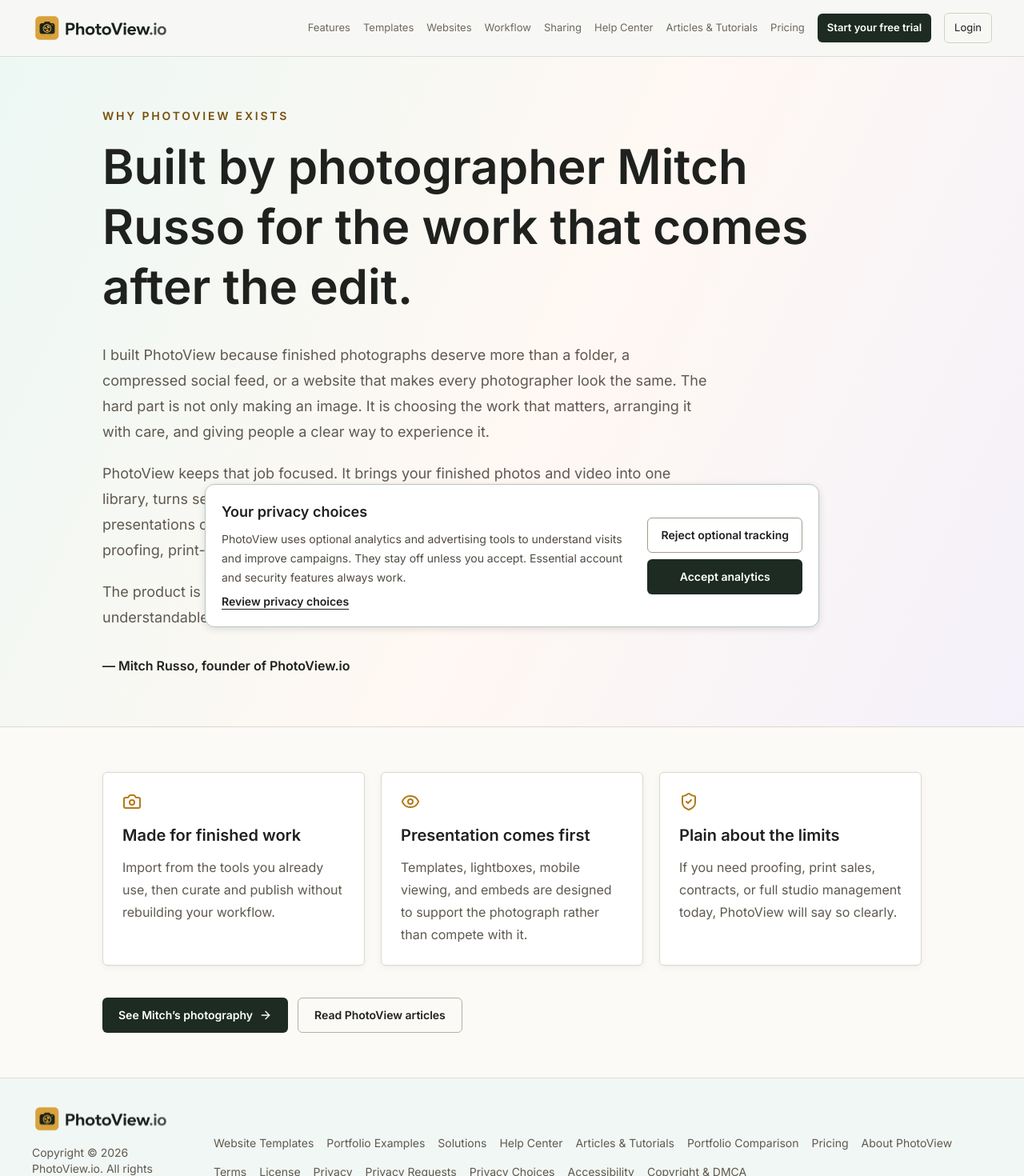
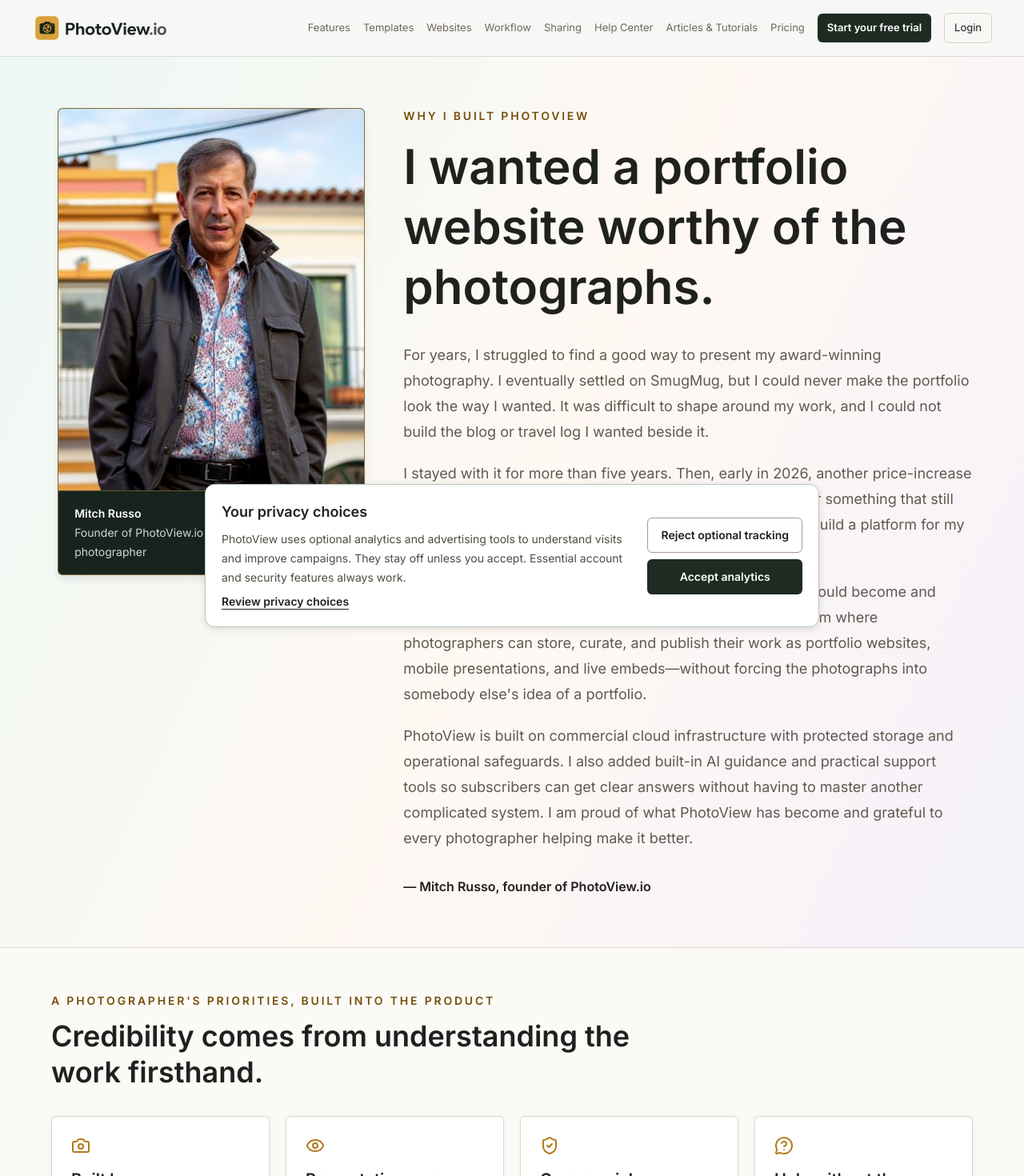
Before and after one commit to mitchrusso/Photo-Portfolio, a Next.js app: page /about in a window 1280 px wide. Shown: the top 1470 px of the page at 80% size. Built offline with nearby package versions, Linux system fonts and the light colour scheme; no server answers.

Commit message:
Add founder story and portrait

```diff
--- a/src/app/about/page.tsx
+++ b/src/app/about/page.tsx
@@ -1,11 +1,12 @@
 import type { Metadata } from "next"
+import Image from "next/image"
 import Link from "next/link"
-import { ArrowRight, Camera, Eye, ShieldCheck } from "lucide-react"
+import { ArrowRight, Camera, Eye, MessageCircleQuestion, ShieldCheck } from "lucide-react"
 import { SiteFooter } from "@/components/site/site-footer"
 import { SiteHeader } from "@/components/site/site-header"
 
 const title = "About PhotoView and Founder Mitch Russo"
-const description = "Learn why photographer Mitch Russo built PhotoView: a focused way to store, curate, present, and share finished photography without the weight of a full studio-management platform."
+const description = "Learn how award-winning photographer Mitch Russo turned years of frustration with portfolio platforms into PhotoView: a focused way to present finished photography with pride."
 
 export const metadata: Metadata = {
   alternates: { canonical: "/about" },
@@ -20,30 +21,56 @@ export default function AboutPage() {
     <main className="min-h-screen bg-[#fbfaf7] text-[#1f211e]">
       <SiteHeader />
       <section className="border-b border-[#ded8cc] bg-[linear-gradient(115deg,#edf8f4_0%,#fff8f3_52%,#f4f1fa_100%)] px-6 py-16 md:px-10">
-        <div className="mx-auto max-w-5xl">
-          <p className="text-sm font-semibold uppercase tracking-[0.2em] text-[#76500b]">Why PhotoView exists</p>
-          <h1 className="mt-4 max-w-4xl text-4xl font-semibold leading-tight md:text-6xl">Built by photographer Mitch Russo for the work that comes after the edit.</h1>
+        <div className="mx-auto grid max-w-6xl gap-10 lg:grid-cols-[minmax(280px,0.72fr)_minmax(0,1.28fr)] lg:items-start">
+          <figure className="mx-auto w-full max-w-sm overflow-hidden rounded-md border border-[#d8a84f]/55 bg-[#17241d] shadow-xl shadow-[#17241d]/10">
+            <Image
+              alt="PhotoView founder and award-winning photographer Mitch Russo"
+              className="h-auto w-full"
+              height={480}
+              priority
+              sizes="(min-width: 1024px) 384px, 90vw"
+              src="/brand/mitch-russo-founder.jpg"
+              width={384}
+            />
+            <figcaption className="border-t border-[#d8a84f]/40 px-5 py-4 text-sm leading-6 text-white/80">
+              <span className="block font-semibold text-white">Mitch Russo</span>
+              Founder of PhotoView.io and award-winning photographer
+            </figcaption>
+          </figure>
+
+          <div className="min-w-0">
+            <p className="text-sm font-semibold uppercase tracking-[0.2em] text-[#76500b]">Why I built PhotoView</p>
+            <h1 className="mt-4 max-w-4xl text-4xl font-semibold leading-tight md:text-6xl">I wanted a portfolio website worthy of the photographs.</h1>
             <div className="mt-8 max-w-3xl space-y-5 text-lg leading-8 text-[#5f594f]">
               <p>
-              I built PhotoView because finished photographs deserve more than a folder, a compressed social feed, or a website that makes every photographer look the same. The hard part is not only making an image. It is choosing the work that matters, arranging it with care, and giving people a clear way to experience it.
+                For years, I struggled to find a good way to present my award-winning photography. I eventually settled on SmugMug, but I could never make the portfolio look the way I wanted. It was difficult to shape around my work, and I could not build the blog or travel log I wanted beside it.
               </p>
               <p>
-              PhotoView keeps that job focused. It brings your finished photos and video into one library, turns selected work into responsive portfolio websites, and keeps live embeds and presentations current when the portfolio changes. It does not pretend to replace every proofing, print-sales, contract, or studio-management tool.
+                I stayed with it for more than five years. Then, early in 2026, another price-increase notice arrived. I was not willing to pay around $200 a year for something that still did not work well for me. That was the moment I decided to build a platform for my own photography.
               </p>
               <p>
-              The product is built around a simple standard: your photographs lead, the controls stay understandable, and the platform tells you plainly what it does and does not do.
+                As PhotoView took shape, other photographers saw what it could become and wanted in. A personal solution grew into a commercial platform where photographers can store, curate, and publish their work as portfolio websites, mobile presentations, and live embeds—without forcing the photographs into somebody else&apos;s idea of a portfolio.
+              </p>
+              <p>
+                PhotoView is built on commercial cloud infrastructure with protected storage and operational safeguards. I also added built-in AI guidance and practical support tools so subscribers can get clear answers without having to master another complicated system. I am proud of what PhotoView has become and grateful to every photographer helping make it better.
               </p>
             </div>
             <p className="mt-8 text-base font-semibold">— Mitch Russo, founder of PhotoView.io</p>
           </div>
+        </div>
       </section>
 
       <section className="px-6 py-14 md:px-10">
-        <div className="mx-auto grid max-w-5xl gap-5 md:grid-cols-3">
+        <div className="mx-auto max-w-6xl">
+          <p className="text-sm font-semibold uppercase tracking-[0.2em] text-[#76500b]">A photographer&apos;s priorities, built into the product</p>
+          <h2 className="mt-3 max-w-3xl text-3xl font-semibold leading-tight md:text-4xl">Credibility comes from understanding the work firsthand.</h2>
+        </div>
+        <div className="mx-auto mt-8 grid max-w-6xl gap-5 md:grid-cols-2 lg:grid-cols-4">
           {[
-            [Camera, "Made for finished work", "Import from the tools you already use, then curate and publish without rebuilding your workflow."],
-            [Eye, "Presentation comes first", "Templates, lightboxes, mobile viewing, and embeds are designed to support the photograph rather than compete with it."],
-            [ShieldCheck, "Plain about the limits", "If you need proofing, print sales, contracts, or full studio management today, PhotoView will say so clearly."],
+            [Camera, "Built by a photographer", "PhotoView began with five years of firsthand frustration trying to present finished work with pride."],
+            [Eye, "Presentation comes first", "Templates, lightboxes, mobile viewing, and embeds support the photograph rather than compete with it."],
+            [ShieldCheck, "Commercial foundation", "Protected storage, operational safeguards, and a modern cloud platform support the work behind every portfolio."],
+            [MessageCircleQuestion, "Help without the maze", "Built-in AI guidance and practical support tools give photographers a clearer path to the next step."],
           ].map(([Icon, heading, body]) => (
             <article className="rounded-md border border-[#ded8cc] bg-white p-6 shadow-sm" key={heading as string}>
               <Icon className="size-6 text-[#b37a1a]" />
@@ -52,7 +79,7 @@ export default function AboutPage() {
             </article>
           ))}
         </div>
-        <div className="mx-auto mt-10 flex max-w-5xl flex-wrap gap-3">
+        <div className="mx-auto mt-10 flex max-w-6xl flex-wrap gap-3">
           <Link className="inline-flex h-11 items-center gap-2 rounded-md bg-[#1d2b22] px-5 text-sm font-semibold text-white" href="/portfolio">See Mitch’s photography <ArrowRight className="size-4" /></Link>
           <Link className="inline-flex h-11 items-center gap-2 rounded-md border border-[#b9b0a1] px-5 text-sm font-semibold" href="/articles">Read PhotoView articles</Link>
         </div>
```
Also changed, not shown: public/brand/mitch-russo-founder.jpg (added). Lines whose indentation alone changed are shown as unchanged.
